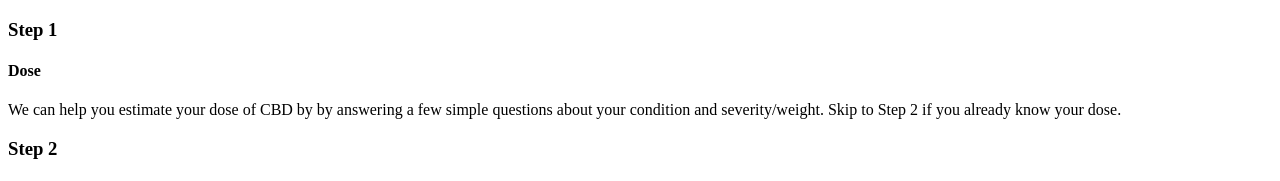
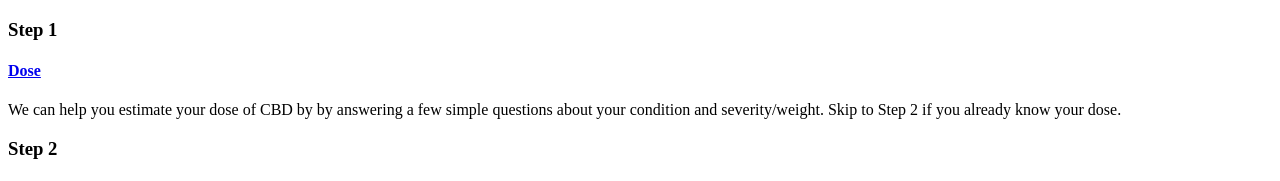
Before and after one commit to cbvargas5/Accu-Hemp, a React app: page / in a window 1280 px wide. Shown: the part 613-794 px from the top of the page. Built offline with nearby package versions, Linux system fonts and the light colour scheme; the HTML template or start-up script is replaced by a standard one.

Commit message:
completed styling for icon cards

```diff
--- a/client/src/components/App.jsx
+++ b/client/src/components/App.jsx
@@ -21,6 +21,7 @@ class App extends React.Component {
             <h2>AccuHemp can make it easy:</h2>
           </div>
           <section className="homepage-steps">
+            {/* add link prop */}
             <IconCard step="1" icon="fas fa-laptop-medical" title="Dose">We can help you estimate your dose of CBD by by answering a few simple questions about your condition and severity/weight. Skip to Step 2 if you already know your dose.</IconCard>
             <IconCard step="2" icon="fas fa-shopping-cart" title="Products">Already know your dose of CBD? Take our Product Finder Quiz to be matched with the best CBD hemp oil products based on your dose. Skip to Step 3 if you already have a product.</IconCard>
             <IconCard step="3" icon="fas fa-syringe" title="Measure">Already know your dose and have your product? Take our Measurement Quiz to help you measure your dose specific to your product! Currently we offer measurements for drops and syringes.</IconCard>
--- a/client/src/components/cards/IconCard.jsx
+++ b/client/src/components/cards/IconCard.jsx
@@ -12,7 +12,7 @@ export default function IconCard(props) {
             </a>
           </div>
           <div className="icon-card-txt-parent">
-            <h4>{props.title}</h4>
+            <h4><a href="#">{props.title}</a></h4>
             <p>{props.children}</p>
           </div>
         </div>
--- a/client/src/sass/main.scss
+++ b/client/src/sass/main.scss
@@ -134,12 +134,11 @@ header {
 .homepage-steps {
     display: flex;
     margin-top: 2rem;
+    line-height: 1.5rem;
     .icon-card {
         text-align: center;
         a {
-            // fill: $primary-color;
             color: $primary-color;
-            // border-color: $primary-color;
             font-size: 6.25rem;
         }
         h3 {
@@ -147,10 +146,19 @@ header {
             font-family: $secondary-font;
             font-weight: 600;
         }
+        h4 {
+            padding: 1.5rem 0 .75rem 0;
+            a {
+                font-size: 2rem;
+            }
+        }
+        p {
+            font-family: $secondary-font;
+        }
         .icon-card-container {
             border: $secondary-color solid 1px;
             border-radius: 1.25rem;
-            margin: 1.25rem;
+            margin: 1rem;
             padding: 1.5rem;
         }
         // .icon-card-txt-parent {
```
Also changed, not shown: 1 other file (tests, documents, lock files or other folders).
